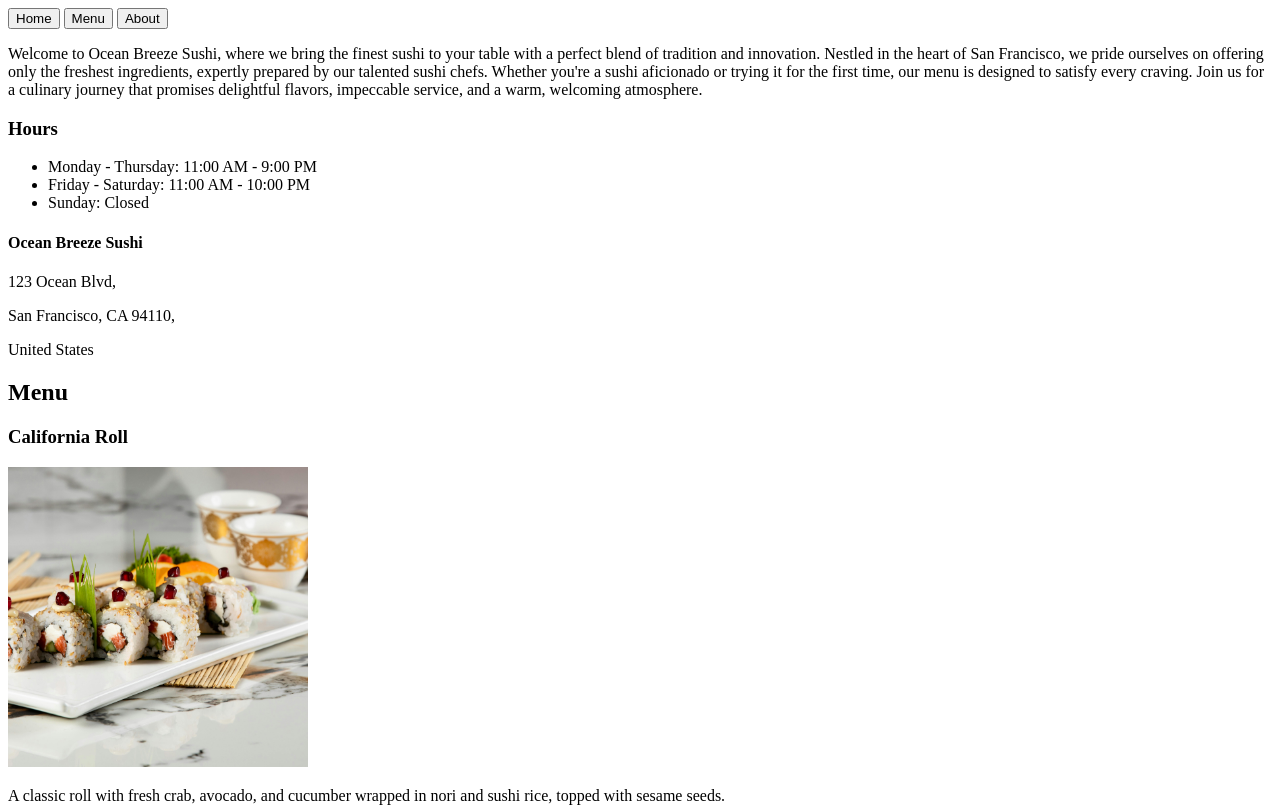
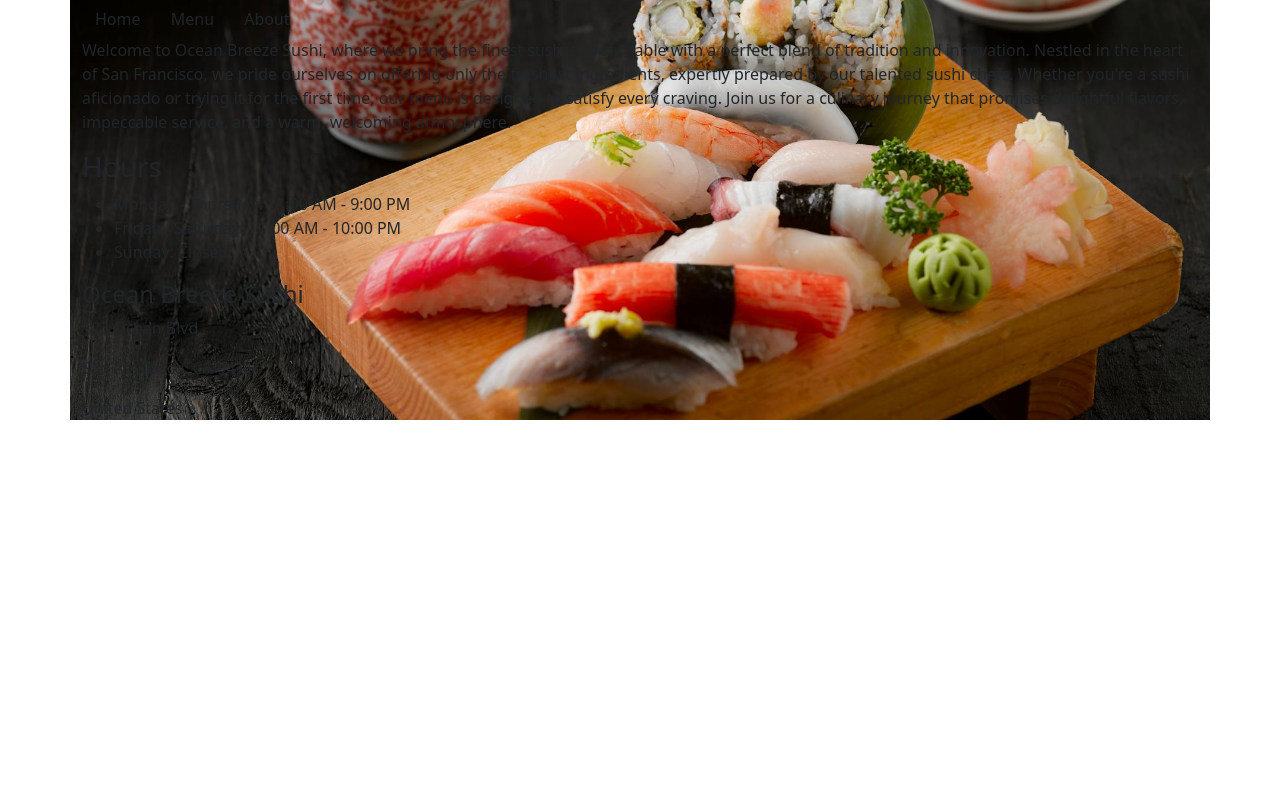
Before and after one commit to xccyxx/restaurant-page, a website built with webpack: page src/template.html in a window 1280 px wide. Shown: the top 808 px of the page. Built offline with nearby package versions, Linux system fonts and the light colour scheme.

Commit message:
Enhance index.js functionality and template layout
- Pre-populate Home content on load and conditionally render sections on button click.
- Include Bootstrap 5 stylesheet and adjust layout.
- Add background image (background.jpg) for page background.

```diff
--- a/package.json
+++ b/package.json
@@ -16,5 +16,8 @@
     "webpack": "^5.97.1",
     "webpack-cli": "^6.0.1",
     "webpack-dev-server": "^5.2.0"
+  },
+  "dependencies": {
+    "bootstrap": "^5.3.3"
   }
 }
--- a/src/about.js
+++ b/src/about.js
@@ -1,18 +1,18 @@
 export default function() {
     const content = document.querySelector("#content");
-    // A list to container divs
-    const containersList = [ "header", "details" ];
+    // A list to section divs
+    const sections = [ "header", "details" ];
 
-    containersList.forEach(container => {
-        const containerDiv = document.createElement("div");
+    sections.forEach(section => {
+        const sectionDiv = document.createElement("div");
 
-        if (container === "header") {
+        if (section === "header") {
             const header = document.createElement("h2");
             header.textContent = "Contact Us";
-            containerDiv.append(header);
+            sectionDiv.append(header);
         }
 
-        if (container === "details") {
+        if (section === "details") {
             const contentLines = [
                 "For any inquiries or reservations, feel free to reach out to us:",
                 "<strong>Phone:</strong> +1 (415) 555-1234",
@@ -33,9 +33,9 @@ export default function() {
                 }
                 details.append(row);
             })
-            containerDiv.append(details);
+            sectionDiv.append(details);
         }
-        content.append(containerDiv);
+        content.append(sectionDiv);
     })
 
 }
--- a/src/home.js
+++ b/src/home.js
@@ -2,18 +2,18 @@ const initializeHomeContent = () => {
     const content = document.querySelector("#content");
 
     // Intro part
-    const introContainer = document.createElement("div");
+    const introSection = document.createElement("div");
     const intro = document.createElement("p");
     intro.textContent = "Welcome to Ocean Breeze Sushi, where we bring the finest sushi to your table with a perfect blend of tradition and innovation. Nestled in the heart of San Francisco, we pride ourselves on offering only the freshest ingredients, expertly prepared by our talented sushi chefs. Whether you're a sushi aficionado or trying it for the first time, our menu is designed to satisfy every craving. Join us for a culinary journey that promises delightful flavors, impeccable service, and a warm, welcoming atmosphere.";
-    introContainer.append(intro);
+    introSection.append(intro);
 
     // Hours part
-    const hoursInfoContainer = document.createElement("div");
+    const hoursInfoSection = document.createElement("div");
 
     // Hours Info Title
     const hoursInfo = document.createElement("h3");
     hoursInfo.textContent = "Hours";
-    hoursInfoContainer.append(hoursInfo);
+    hoursInfoSection.append(hoursInfo);
 
     // Hours Info List
     const ul = document.createElement("ul");
@@ -28,10 +28,10 @@ const initializeHomeContent = () => {
         li.textContent = liText;
         ul.append(li);
     });
-    hoursInfoContainer.append(ul);
+    hoursInfoSection.append(ul);
 
     // Location Part
-    const addressContainer = document.createElement("div");
+    const addressSection = document.createElement("div");
 
     const restaurantName = document.createElement("h4");
     restaurantName.textContent = "Ocean Breeze Sushi";
@@ -45,16 +45,16 @@ const initializeHomeContent = () => {
     const country = document.createElement("p");
     country.textContent = "United States";
 
-    addressContainer.append(restaurantName);
-    addressContainer.append(address);
-    addressContainer.append(city);
-    addressContainer.append(country);
+    addressSection.append(restaurantName);
+    addressSection.append(address);
+    addressSection.append(city);
+    addressSection.append(country);
 
 
     // Append the sections
-    content.append(introContainer);
-    content.append(hoursInfoContainer);
-    content.append(addressContainer);
+    content.append(introSection);
+    content.append(hoursInfoSection);
+    content.append(addressSection);
 }
 
 export { initializeHomeContent };
--- a/src/index.js
+++ b/src/index.js
@@ -1,13 +1,35 @@
 import { initializeHomeContent } from "./home.js";
 import initializeMenuContent from "./menu.js";
 import initializeAboutContent from "./about.js";
+import "./styles.css";
+
+
+const content = document.querySelector("#content");
 
 // set up buttons
 const buttons = document.querySelectorAll(".btn");
-console.log(buttons);
-// Reset content div
-content.replaceChildren();
 
-initializeHomeContent();
-initializeMenuContent();
-initializeAboutContent();
+buttons.forEach(button => {
+    button.addEventListener("click", () => {
+        // Reset content div
+        content.replaceChildren();
+
+        // conditionally render content
+        if (button.classList.contains("home")) {
+            initializeHomeContent();
+        }
+
+        if (button.classList.contains("menu")) {
+            initializeMenuContent();
+        }
+
+        if (button.classList.contains("about")) {
+            initializeAboutContent();
+        }
+    })
+})
+
+// Pre-populate Home content
+document.addEventListener("DOMContentLoaded", (event) => {
+    initializeHomeContent();
+  });
--- a/src/menu.js
+++ b/src/menu.js
@@ -4,29 +4,28 @@ import salmonNigiriImg from "./assets/salmon_nigiri.jpg";
 import tempuraUdoniImg from "./assets/tempura_udon.jpg";
 import veggieMakiImg from "./assets/veggie_maki.jpg";
 import unagiDonburiImg from "./assets/unagi_donburi.jpg";
-import "./styles.css";
 
 
 export default function() {
     const content = document.querySelector("#content");
 
-    // A list to container divs
-    const containersList = [ "header", "items" ];
+    // A list to section divs
+    const sections = [ "header", "items" ];
 
-    containersList.forEach(container => {
-        const containerDiv = document.createElement("div");
+    sections.forEach(section => {
+        const sectionDiv = document.createElement("div");
 
-        if (container === "header") {
+        if (section === "header") {
             const header = document.createElement("h2");
             header.textContent = "Menu";
-            containerDiv.append(header);
+            sectionDiv.append(header);
         }
 
-        if (container === "items") {
-            containerDiv.classList.add("itemsContainer");
+        if (section === "items") {
+            sectionDiv.classList.add("itemSection");
         }
 
-        content.append(containerDiv);
+        content.append(sectionDiv);
     })
 
 
@@ -71,7 +70,7 @@ export default function() {
     ]
 
     // Loop through the list items to render divs
-    const itemsContainer = document.querySelector(".itemsContainer");
+    const itemSection = document.querySelector(".itemSection");
     dishes.forEach(dish => {
         const dishContainer = document.createElement("div");
         // Append the title
@@ -97,7 +96,7 @@ export default function() {
         const price = document.createElement("h4");
         price.textContent = dish.price;
         dishContainer.append(price);
-        itemsContainer.append(dishContainer);
+        itemSection.append(dishContainer);
     });
-    content.append(itemsContainer);
+    content.append(itemSection);
 }
--- a/src/styles.css
+++ b/src/styles.css
@@ -1,3 +1,10 @@
+.container {
+    background: url('./assets/background.jpg');
+    background-repeat: no-repeat;
+    background-size: 100% auto;
+    background-position: 50% 50%;
+}
+
 .dishImg {
     width: 300px;
     height: 300px;
--- a/src/template.html
+++ b/src/template.html
@@ -4,8 +4,10 @@
     <meta charset="UTF-8">
     <meta name="viewport" content="width=device-width, initial-scale=1.0">
     <title>Document</title>
+    <link href="https://cdn.jsdelivr.net/npm/bootstrap@5.3.3/dist/css/bootstrap.min.css" rel="stylesheet" integrity="sha384-QWTKZyjpPEjISv5WaRU9OFeRpok6YctnYmDr5pNlyT2bRjXh0JMhjY6hW+ALEwIH" crossorigin="anonymous">
 </head>
 <body>
+    <div class="container">
         <header>
             <nav>
                 <button class="btn home">Home</button>
@@ -14,5 +16,7 @@
             </nav>
         </header>
         <div id="content"></div>
+    </div>
+    <script src="https://cdn.jsdelivr.net/npm/bootstrap@5.3.3/dist/js/bootstrap.bundle.min.js" integrity="sha384-YvpcrYf0tY3lHB60NNkmXc5s9fDVZLESaAA55NDzOxhy9GkcIdslK1eN7N6jIeHz" crossorigin="anonymous"></script>
 </body>
 </html>
```
Also changed, not shown: src/assets/background.jpg (added), 1 other file. Lines whose indentation alone changed are shown as unchanged.
